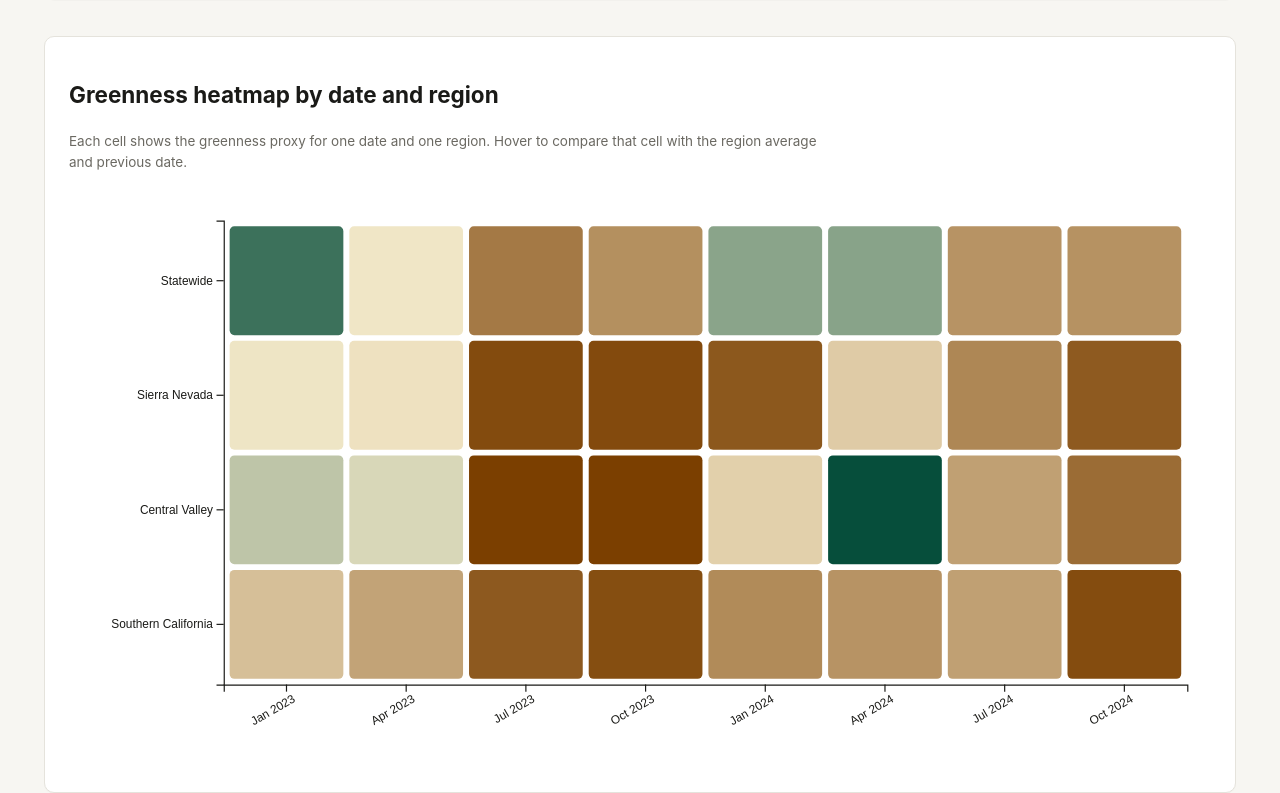
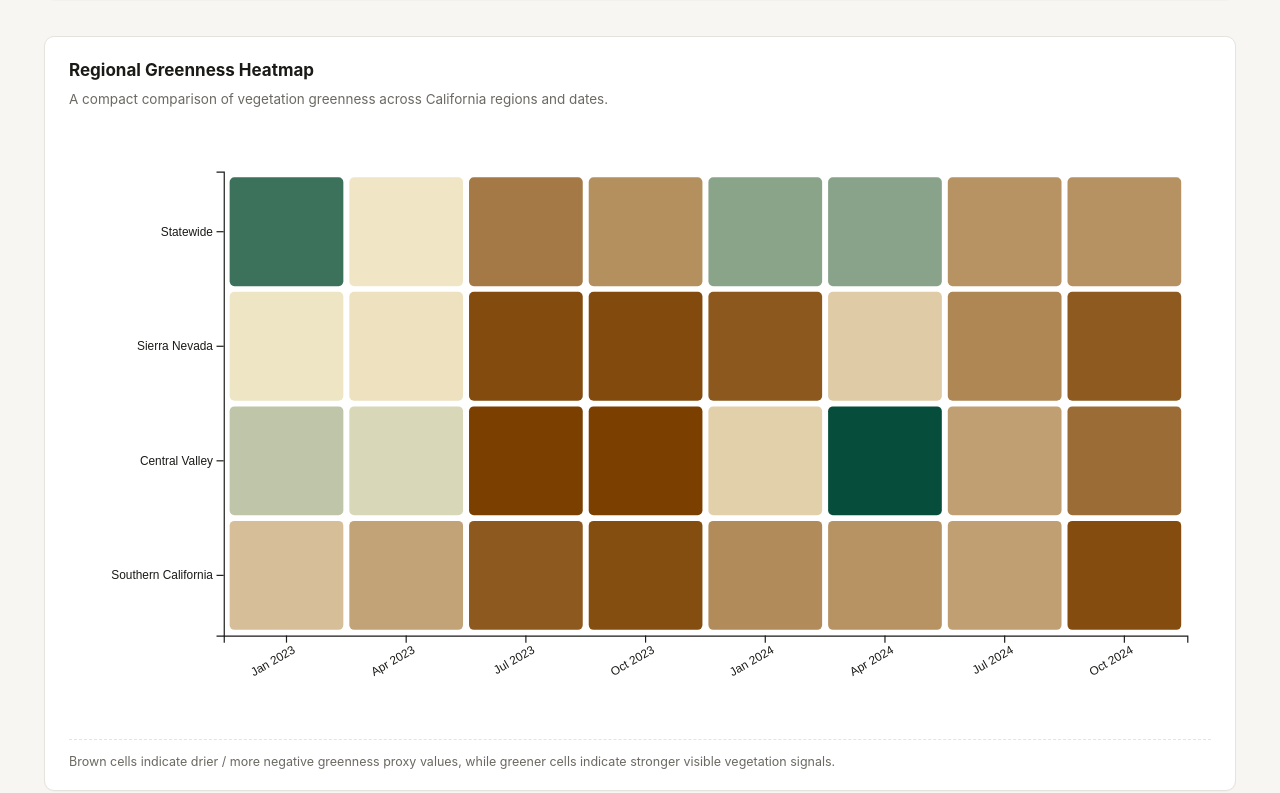
Before and after one commit to bigmacchung/dsc106-spr26-project3-viz, a plain HTML site: page index.html in a window 1280 px wide. Shown: the part 1709-2502 px from the top of the page. Drawn offline with nearby package versions, Linux system fonts and the light colour scheme.

Commit message:
Restore original heatmap section

```diff
--- a/index.html
+++ b/index.html
@@ -187,12 +187,27 @@
   <!-- =========================================================
        WRITEUP
        ========================================================= -->
-  <section class="chart-card" aria-labelledby="heatmap-title">
-    <h2 id="heatmap-title">Greenness heatmap by date and region</h2>
-    <p class="chart-sub">
-      Each cell shows the greenness proxy for one date and one region. Hover to compare that cell with the region average and previous date.
+  <section class="chart-card heatmap-card">
+
+    <div class="chart-header">
+      <div>
+        <h2 class="chart-title">
+          Regional Greenness Heatmap
+        </h2>
+
+        <p class="chart-sub">
+          A compact comparison of vegetation greenness across California regions and dates.
+        </p>
+      </div>
+    </div>
+
+    <svg id="heatmap" viewBox="0 0 960 500" preserveAspectRatio="xMidYMid meet"></svg>
+
+    <p class="chart-foot">
+      Brown cells indicate drier / more negative greenness proxy values,
+      while greener cells indicate stronger visible vegetation signals.
     </p>
-    <svg id="heatmap" viewBox="0 0 960 500" role="img" aria-label="Heatmap of greenness by date and region"></svg>
+
   </section>
 
   <section class="writeup">
```
